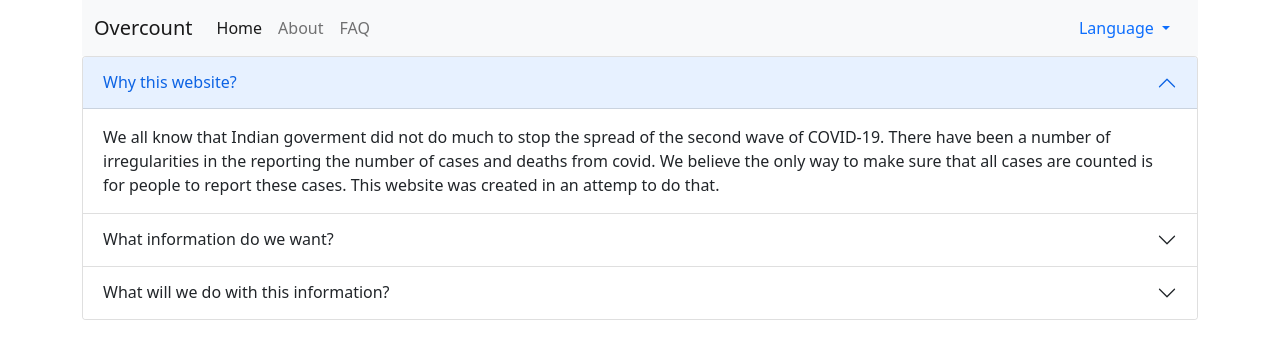
After one commit to shishirpy/overcount-flask, a Flask app: page /faq in a window 1280 px wide. The commit adds this page. Shown: the top 359 px of the page. Run offline with Flask 2, Linux system fonts and the light colour scheme; some libraries are stand-ins or nearby versions.

Commit message:
added faq.html and routes

```diff
--- a/app/main/routes.py
+++ b/app/main/routes.py
@@ -98,3 +98,7 @@ def callback():
 def logout():
     logout_user()
     return redirect(url_for("main.index"))
+
+@bp.route("/faq")
+def faq():
+    return render_template("faq.html")
--- a/app/templates/base.html
+++ b/app/templates/base.html
@@ -34,7 +34,7 @@
                             <a class="nav-link" href="#">About</a>
                         </li>
                         <li class="nav-item">
-                            <a class="nav-link" href="#">FAQ</a>
+                            <a class="nav-link" href="{{ url_for("main.faq") }}">FAQ</a>
                         </li>
                     </ul>
                 </div>
--- /dev/null
+++ b/app/templates/faq.html
@@ -0,0 +1,51 @@
+{% extends "base.html" %}
+
+{% block content %}
+<div class="accordion" id="accordionExample">
+  <div class="accordion-item">
+    <h2 class="accordion-header" id="headingOne">
+      <button class="accordion-button" type="button" data-bs-toggle="collapse" data-bs-target="#collapseOne" aria-expanded="true" aria-controls="collapseOne">
+        Why this website?
+      </button>
+    </h2>
+    <div id="collapseOne" class="accordion-collapse collapse show" aria-labelledby="headingOne" data-bs-parent="#accordionExample">
+      <div class="accordion-body">
+        We all know that Indian goverment did not do much to stop the spread of the second wave of COVID-19.
+        There have been a number of irregularities in the reporting the number of cases and deaths from covid.
+        We believe the only way to make sure that all cases are counted is for people to report these cases.
+        This website was created in an attemp to do that.
+    </div>
+    </div>
+  </div>
+  <div class="accordion-item">
+    <h2 class="accordion-header" id="headingTwo">
+      <button class="accordion-button collapsed" type="button" data-bs-toggle="collapse" data-bs-target="#collapseTwo" aria-expanded="false" aria-controls="collapseTwo">
+        What information do we want?
+      </button>
+    </h2>
+    <div id="collapseTwo" class="accordion-collapse collapse" aria-labelledby="headingTwo" data-bs-parent="#accordionExample">
+      <div class="accordion-body">
+          Currently we are accepting the following information:
+          <ol class="list-group list-group-numbered">
+              <li class="list-group-item">Number of infections</li>
+              <li class="list-group-item">Number of fatalities (deaths)</li>
+              <li class="list-group-item">Country [Supports only, India and Nepal]</li>
+              <li class="list-group-item">Pin code (your postal zip code)</li>
+          </ol>
+      </div>
+    </div>
+  </div>
+  <div class="accordion-item">
+    <h2 class="accordion-header" id="headingThree">
+      <button class="accordion-button collapsed" type="button" data-bs-toggle="collapse" data-bs-target="#collapseThree" aria-expanded="false" aria-controls="collapseThree">
+        What will we do with this information?
+      </button>
+    </h2>
+    <div id="collapseThree" class="accordion-collapse collapse" aria-labelledby="headingThree" data-bs-parent="#accordionExample">
+      <div class="accordion-body">
+          Information
+      </div>
+    </div>
+  </div>
+</div>
+{% endblock %}
```
